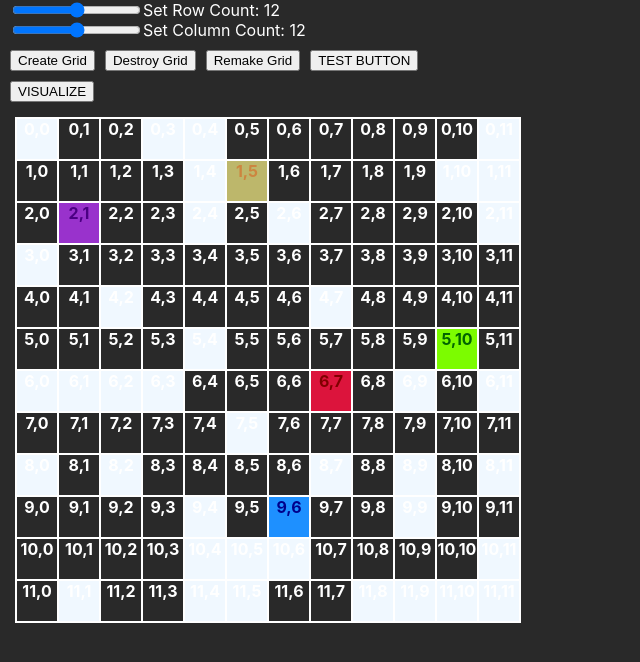
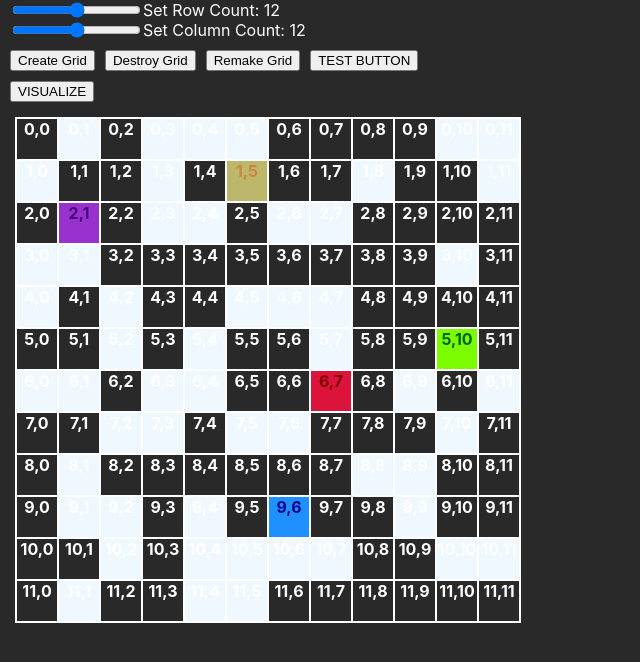
Before and after one commit to vik-ma/pathfinding-race, a React (Create React App) app: page / in a window 1280 px wide. Shown: the top 662 px of the page, without its empty margins (0-640 px from the left). Built offline with nearby package versions, Linux system fonts and the light colour scheme.

Commit message:
Added maximum loops to GBFS algorithm

```diff
--- a/src/Algorithms/GreedyBestFirstSearch.js
+++ b/src/Algorithms/GreedyBestFirstSearch.js
@@ -6,6 +6,7 @@ export function GreedyBestFirstSearch(startNode, goalNode) {
   var pathToGoal = [];
   var pathIsFound = false;
   var algoName = "Greedy Best-First Search";
+  var loopTooLongMsg = "Search aborted, algorithm took too long to finish!";
 
   var pq = new PriorityQueue();
 
@@ -26,6 +27,11 @@ export function GreedyBestFirstSearch(startNode, goalNode) {
     let currentNode = pq.dequeue();
     currentNode.isVisited = true;
     path.push(currentNode);
+
+    if (path.length > 500) {
+      return { path, pathFoundMessage, pathIsFound, algoName, loopTooLongMsg };
+    }
+
     // console.log(`VISITED ${currentNode.row} ${currentNode.col}`);
 
     if (currentNode === goalNode) {
--- a/src/PathfindingVisualizer/GridGenerator.js
+++ b/src/PathfindingVisualizer/GridGenerator.js
@@ -55,7 +55,7 @@ export const GridGenerator = () => {
   const createGrid = () => {
     let gridsForAllStartNodes = [];
 
-    const wallDensity = Math.floor(rowCount * colCount * 0.3);
+    const wallDensity = Math.floor(rowCount * colCount * 0.5);
 
     const walls = new Set();
     // const goal = [goalNodeRow, goalNodeCol];
@@ -188,7 +188,7 @@ export const GridGenerator = () => {
       numStartNodes >= 4;
     this.isGoalNode = this.row === goalNodeRow && this.col === goalNodeCol;
 
-    this.allowDiagonals = false;
+    this.allowDiagonals = true;
     this.isWall = false;
     this.isVisited = false;
     this.isVisitedBidirectional = false;
```
